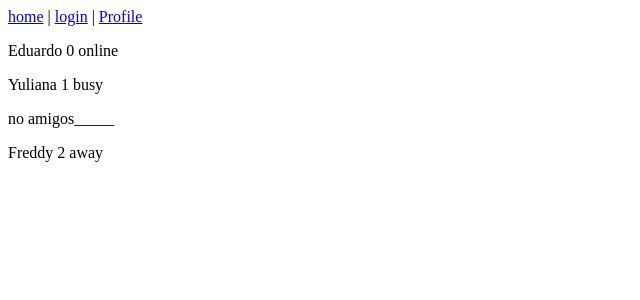
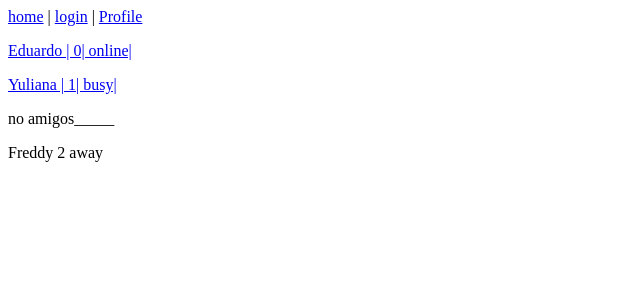
Before and after one commit to visidevi/angular-6, an Angular app: page / in a window 1280 px wide. Shown: the top 300 px of the page, without its empty margins (0-640 px from the left). Built offline with nearby package versions, Linux system fonts and the light colour scheme.

Commit message:
tomar id de la ruta

```diff
--- a/src/app/app.module.ts
+++ b/src/app/app.module.ts
@@ -14,7 +14,7 @@ import { MenuComponent } from './menu/menu.component';
    { path: '', component: HomeComponent},
    { path: 'home', component: HomeComponent},
    { path: 'login', component: LoginComponent},
-   { path: 'conversation', component: ConversationComponent},
+   { path: 'conversation/:uid', component: ConversationComponent},
    { path: 'profile', component: ProfileComponent},
  ]
 @NgModule({
--- a/src/app/conversation/conversation.component.html
+++ b/src/app/conversation/conversation.component.html
@@ -1 +1,3 @@
 <p>conversation works!</p>
+
+{{ frendId }}
--- a/src/app/conversation/conversation.component.ts
+++ b/src/app/conversation/conversation.component.ts
@@ -1,4 +1,5 @@
 import { Component, OnInit } from '@angular/core';
+import { ActivatedRoute } from '@angular/router';
 
 @Component({
   selector: 'app-conversation',
@@ -6,8 +7,12 @@ import { Component, OnInit } from '@angular/core';
   styleUrls: ['./conversation.component.scss']
 })
 export class ConversationComponent implements OnInit {
+  frendId: any;
+  constructor(private activatedRoute: ActivatedRoute) {
+    this.frendId = this.activatedRoute.snapshot.params.uid
 
-  constructor() { }
+
+  }
 
   ngOnInit(): void {
   }
--- a/src/app/home/home.component.html
+++ b/src/app/home/home.component.html
@@ -1,9 +1,11 @@
 
 <ng-container *ngFor="let item of friends; let i = index">
     <p *ngIf="item.friend">
-        {{item.nick}}
-        {{ i }}
-        {{ item.status }} <br>
+         <a routerLink="/conversation/{{item.uid}}">
+            {{item.nick}} |
+        {{ i }}|
+        {{ item.status }}|
+         </a>
     </p>
 </ng-container>
 no amigos_____
--- a/src/app/home/home.component.ts
+++ b/src/app/home/home.component.ts
@@ -18,9 +18,26 @@ export class HomeComponent implements OnInit {
     uid: '123'
    };
    this.friends = [
-    {nick: 'Eduardo', subnick: 'Mi mensaje personal', status: 'online', age: 28, email: 'eduardo@platzi.com', friend: true},
-    {nick: 'Yuliana', subnick: 'Mi mensaje personal', status: 'busy', age: 25, email: 'yuliana@platzi.com', friend: true},
-    {nick: 'Freddy', subnick: 'Mi mensaje personal', status: 'away', age: 28, email: 'freddy@platzi.com', friend: false}
+    {nick: 'Eduardo',
+    subnick: 'Mi mensaje personal',
+    status: 'online',
+    age: 28,
+    email: 'eduardo@platzi.com',
+    uid: 1, friend: true},
+    {nick: 'Yuliana',
+     subnick: 'Mi mensaje personal',
+     status: 'busy',
+     age: 25,
+     email: 'yuliana@platzi.com',
+     uid: 2,
+     friend: true},
+    {nick: 'Freddy',
+    subnick: 'Mi mensaje personal',
+    status: 'away',
+    age: 28,
+    email: 'freddy@platzi.com',
+    uid: 3,
+    friend: false}
   ]
 
    console.log(myUser)
```
Also changed, not shown: 1 other file (tests, documents, lock files or other folders).
